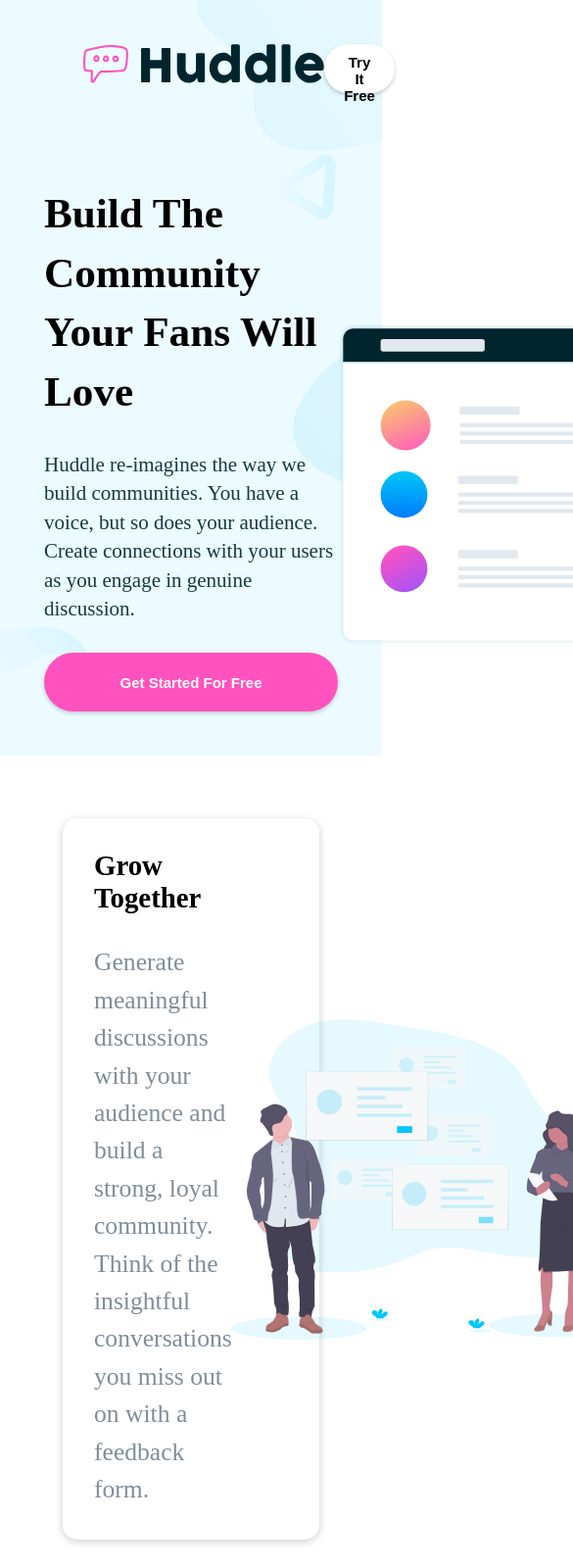
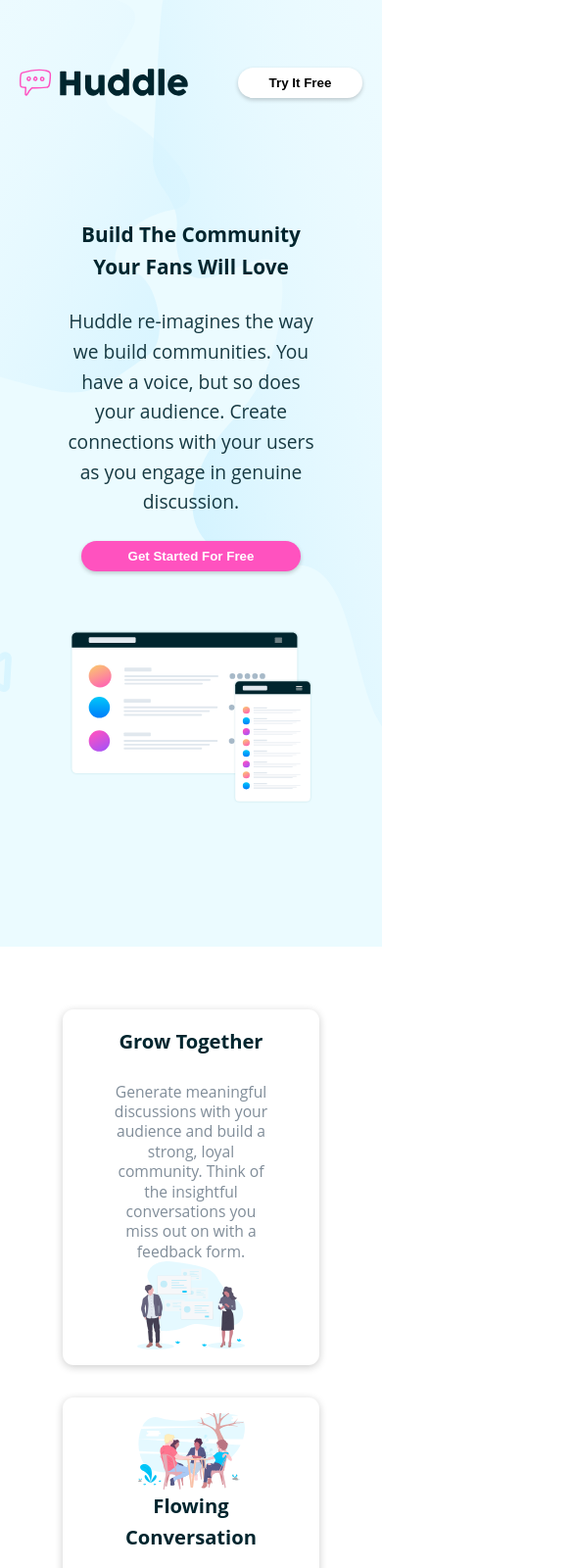
Before and after one commit to fatmaocs/huddle-_landing-_page-, a plain HTML site: page index.html in a window 390 px wide. Shown: the top 1600 px of the page at 98% size, 585 px wide, since content can reach past the window. Drawn offline with Linux system fonts and the light colour scheme.

Commit message:
responsive

```diff
--- a/css/style.css
+++ b/css/style.css
@@ -7,8 +7,8 @@
     --Grayish_Blue: hsl(208, 11%, 55%);
 
     --Pink: hsl(322, 100%, 66%);
+
 }
-
 
 *
 {
@@ -17,14 +17,27 @@
     box-sizing: border-box;
 }
 
+body {
+    font-family: 'Open Sans', sans-serif;
+    line-height: 1.6;
+    color: var(--Very_Dark_Cyan);
+    background-color: #fff;
+}
 
+button
+{
+    border-radius: 2em;
+    font-weight: bold;
+    border: gainsboro;
+
+}
 
 .container .navbar-section
 {
     background: url('../images/bg-hero-desktop.svg') no-repeat center center/cover;
     background-color: hsl(193, 100%, 96%);
 
-    padding: 45px;
+    padding: 5vh 3vw;
 
     display: flex;
     justify-content: space-between;
@@ -38,26 +51,24 @@
 {
     display: flex;
     justify-content: space-between;
-    height: 40px;
+    align-items: center;
+    height: 10vh;
     width: 100%;
 
-    padding: 0 40px;
+    padding: 0.1rem 0.5rem;
 
 }
 
+.navbar-section .header  img{
+    max-height: 35px;
+}
 
 .navbar-section .header button
 {
-    padding: 10px 20px;
-    font-size: 15px;
+
     background-color: white;
-    border-radius: 30px;
-    font-weight: bold;
     box-shadow: 0px 2px 4px rgba(0, 0, 0, 0.2);
-    border: gainsboro;
-
-    width: 200px;
-    height: 50px;
+    padding: 1rem 3rem;
 }
 
  .navbar-section .content
@@ -65,9 +76,8 @@
     display: flex;
     justify-content: space-around;
     align-items: flex-end;
-    height: 76vh;
+    height: 80vh;
 
-    width: 100%;
 }
 
 
@@ -79,47 +89,36 @@
 
 .navbar-section .content .text
 {
-    flex-basis: 40%;
+    flex-basis: 43%;
 
 }
 
 .navbar-section .content .img  img
 {
-    max-width: 550px;
+    width: 95%;
 }
 
 .navbar-section .content .text h1
 {
     font-size: 2.7em;
-    line-height: 1.4;
 }
 
 .navbar-section .content .text p{
 
-    margin: 30px auto;
-    font-size: 21px;
-    color: var(--Very_Dark_Cyan);
+    margin: 1.5rem 0.3rem ;
+    font-size: 1.2em;
     opacity: 0.9;
-
-    line-height: 1.4;
 
 }
 
 .navbar-section .content .text button
 {
-
-    padding: 10px 20px;
-    font-size: 15px;
-    width: 180px;
+    box-shadow: 0px 2px 4px rgba(0, 0, 0, 0.2);
     background-color: var(--Pink);
-    border-radius: 30px;
-    font-weight: bold;
-    box-shadow: 0px 2px 4px rgba(0, 0, 0, 0.2);
-    border: gainsboro;
     color:white;
 
-    width: 300px;
-    height: 60px;
+    padding: 1.5rem 5.5rem;
+
 }
 
 
@@ -135,7 +134,7 @@
     justify-content: space-around;
     align-items:center ;
     box-shadow: 0px 2px 8px rgba(0, 0, 0, 0.2);
-    border-radius: 15px;
+    border-radius: 1em;
 
     padding: 2em;
     margin-bottom: 3em;
@@ -144,12 +143,12 @@
 
 .features .feature img
 {
-    max-width: 400px;
+    max-width: 28vw;
 }
 
  .feature .feature-text
 {
-   max-width: 550px;
+   max-width: 42vw;
 
 }
 
@@ -160,27 +159,29 @@
 
 .feature .feature-text p
 {
-  font-size: 1.6em;
-  line-height: 1.5;
+  font-size: 1.4em;
+  line-height: 1.3;
   color: var(--Grayish_Blue);
-  margin-top: 30px;
+  margin-top: 3vh;
+
+  font-weight: normal;
 }
 
 .footer_container
 {
     box-shadow: 0px 2px 8px rgba(0, 0, 0, 0.2);
-    border-radius: 15px;
+    border-radius: 1em;
 
-    padding: 11vh 8vw;
+    padding: 3rem 1rem;
     width: 60%;
     margin: auto;
-    height: 45vh;
     text-align: center;
 
     position: relative;
-    transform: translateY(20%);
+    transform: translateY(27%);
     z-index: 1;
 
+   background-color: white;
 
 }
 
@@ -188,47 +189,43 @@
 {
     background-color: var(--Pink);
     color: white;
-    width: 28vw;
+    margin-top: 3rem;
 
-    padding: 5vh 5vw;
-    border-radius: 50px;
-    border: gainsboro;
-
-    margin-top: 5vh;
+    padding: 1.7rem 6rem;
 
 }
 
 .footerr
 {
-    padding: 20vh 0 0;
+    padding: 10rem 0 0;
     background-color: var(--Very_Dark_Cyan);
 
     position: relative;
     z-index:0;
 
+    color: var(--Grayish_Blue);
 
 }
 
 .footerr img
 {
     margin-left:6%;
+    margin-top:4%
 }
 
 .footer_content
 {
-    margin-top: 5vh;
+    margin-top: 3rem;
     display: flex;
     justify-content: space-evenly;
     align-items: flex-start;
-    row-gap: 10px;
 
- color: var(--Grayish_Blue);
 
 }
 
 .footer_content .footer_column
 {
-    flex-basis: 18%;
+    flex-basis: 22%;
 }
 
 .footer_content :last-of-type(.footer_column)
@@ -241,17 +238,17 @@
     list-style-type: none;
 
     display: flex;
-    gap: 2vw;
+    gap: 10px;
 
-    font-size: 1em;
-    margin-bottom: 40px;
+    font-size: 1.1em;
+    margin-bottom: 8%;
 
 }
 
 .footer_content ul li img
 {
-   max-height:20px ;
-   max-width: 20px;
+   max-height:25px ;
+   max-width: 25px;
 }
 
 .footer_column:last-child i
@@ -260,7 +257,111 @@
 
     border: 0.5px solid white;
     border-radius: 50%;
-    padding: 15px;
+    padding: 1rem;
 
-    margin-left: 1vw;
+    margin-left: 3rem;
 }
+
+.footer-info
+{
+    text-align: right;
+    padding:2%;
+}
+
+.footer-info p{
+    margin-bottom: 1% ;
+
+}
+
+
+@media (max-width:900px)
+{
+
+   body .container
+   {
+
+    overflow: hidden;
+   }
+
+    .container .navbar-section
+    {
+        background: url('../images/bg-hero-mobile.svg') no-repeat center center/cover;
+        background-color: hsl(193, 100%, 96%);
+
+    }
+
+    .navbar-section .header button
+    {
+        padding:0.5rem 2rem;
+    }
+
+    .navbar-section .header  img
+    {
+        max-height: 28px;
+    }
+
+    .navbar-section .content
+    {
+
+        width: 80%;
+        display: flex;
+        flex-direction: column;
+        height: auto;
+         gap: 60px;
+         margin: auto;
+
+         padding: 6rem 1rem;
+         text-align: center;
+    }
+
+
+    .navbar-section .content .text h1
+    {
+       font-size:1.3em;
+    }
+
+
+    .navbar-section .content .text button
+    {
+
+      padding: 0.5rem 3rem;
+    }
+
+    .features .feature
+    {
+        flex-direction: column;
+        font-size: 0.7em;
+        text-align: center;
+
+        padding: 1rem 0;
+
+    }
+
+    .footer_container
+    {
+        overflow: hidden;
+        font-size: 0.7em;
+    }
+
+    .footer_container button
+    {
+       padding: 0.5rem 1.5rem;
+       text-wrap: nowrap;
+    }
+
+    .footer_content
+    {
+        flex-direction: column;
+    }
+
+    .footer_column:not(:first-child)
+    {
+        padding-left: 2rem;
+    }
+
+    .footer-info
+    {
+        text-align: center;
+    }
+
+}
--- a/index.html
+++ b/index.html
@@ -57,14 +57,16 @@
 
         <div class="feature">
 
+
+            <img src="images/illustration-flowing-conversation.svg" alt="">
+
             <div class="feature-text">
                 <h2>  Flowing Conversation </h2>
 
-                <p>  Generate meaningful discussions with your audience and build a strong, loyal community.
-                    Think of the insightful conversations you miss out on with a feedback form. </p>
+                <p> You wouldn't paginate a conversation in real life, so why do it online?
+                    Our threads have just-in-time loading for a more natural flow. </p>
             </div>
 
-            <img src="images/illustration-flowing-conversation.svg" alt="">
         </div>
 
         <div class="feature">
@@ -91,6 +93,7 @@
         <div class="footerr">
 
             <img src="images/footer-logo.svg" alt="" srcset="">
+
 
             <div class="footer_content">
 
@@ -136,13 +139,17 @@
 
                </div>
 
-        </div>
+
+
+            </div>
+
+
+            <div class="footer-info">
+                <p>&copy; Copyright 2024 Huddle. All rights reserved.</p>
+             </div>
 
     </div>
-<!--
 
-  &copy; Copyright 2018 Huddle. All rights reserved.
- -->
 
 </body>
 </html>
```
